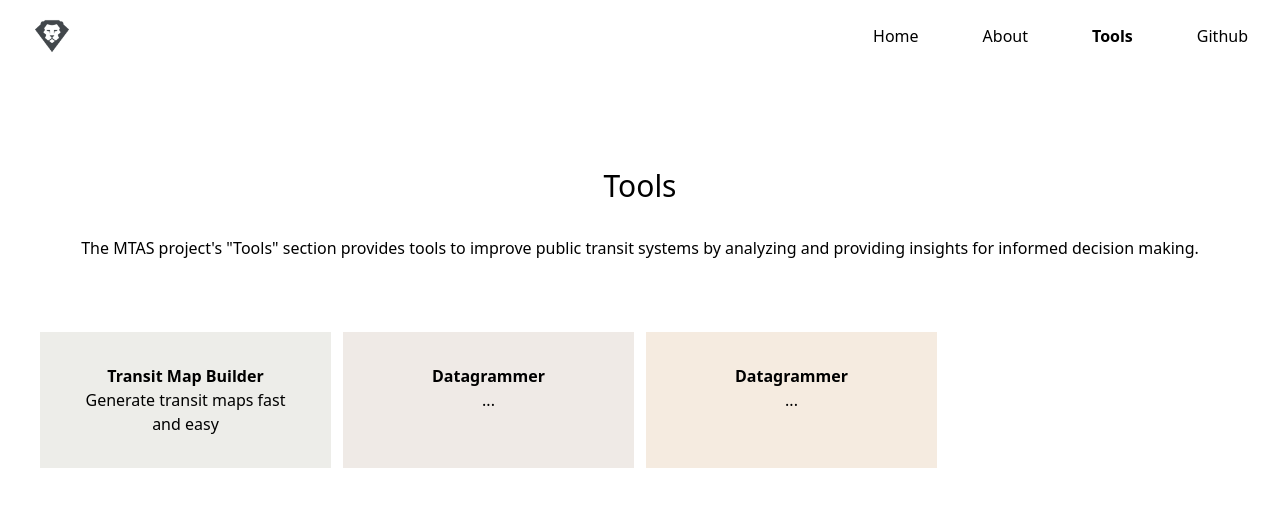
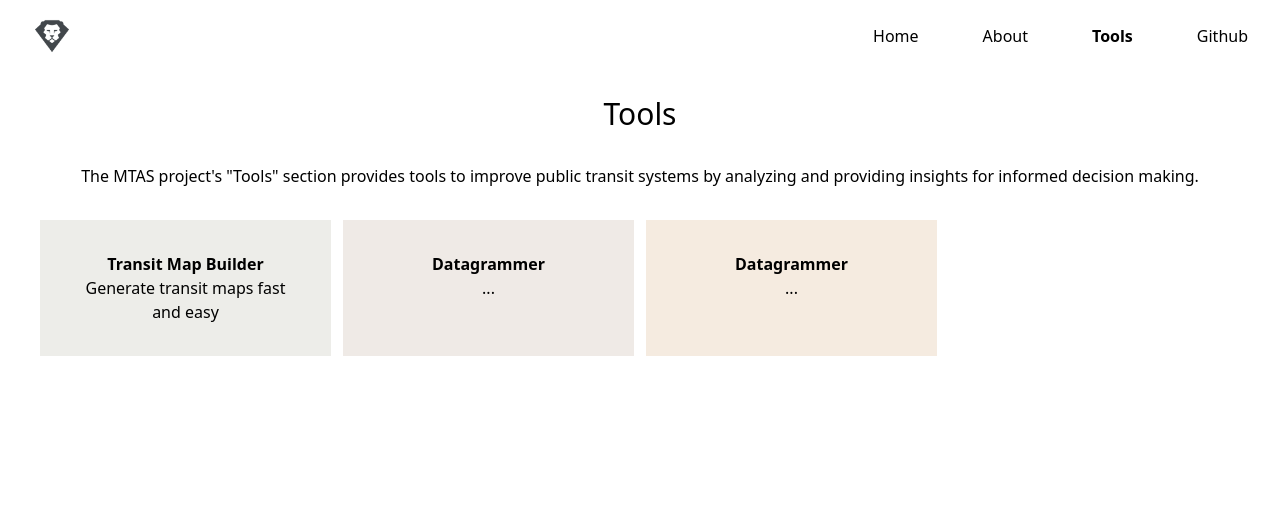
Before and after one commit to RooTender/ADOPT, a Vue app in the folder src/frontend/: page /tools in a window 1280 px wide. Shown: the top 506 px of the page. Built offline with nearby package versions, Linux system fonts and the light colour scheme.

Commit message:
Change styling of Tools view

```diff
--- a/src/frontend/src/views/ToolsView.vue
+++ b/src/frontend/src/views/ToolsView.vue
@@ -1,7 +1,7 @@
 <script setup lang="ts"></script>
 
 <template>
-  <div class="p-10 text-center">
+  <div class="px-10 text-center">
     <h1 class="my-8 text-3xl">Tools</h1>
     <p class="my-8">
       The MTAS project's "Tools" section provides tools to improve public
```
